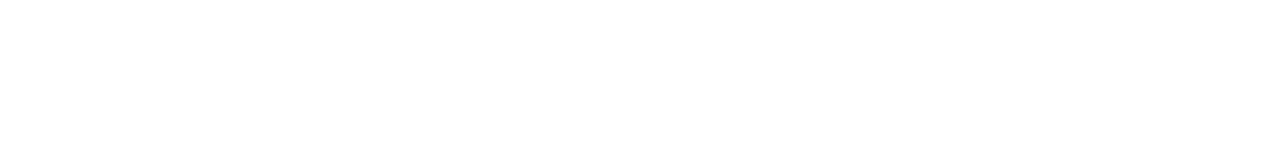
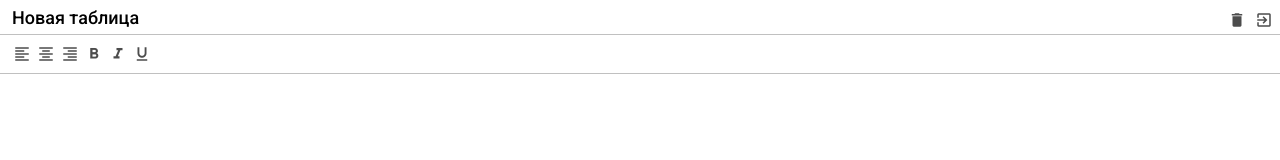
Before and after one commit to andreichirkov/excel, a website built with webpack: page src/index.html in a window 1280 px wide. Built offline with nearby package versions, Linux system fonts and the light colour scheme.

Commit message:
HTML & CSS for header and toolbar

```diff
--- a/package.json
+++ b/package.json
@@ -45,6 +45,7 @@
     "webpack-dev-server": "^3.11.1"
   },
   "dependencies": {
-    "@babel/polyfill": "^7.12.1"
+    "@babel/polyfill": "^7.12.1",
+    "normalize.css": "^8.0.1"
   }
 }
--- a/src/index.html
+++ b/src/index.html
@@ -6,10 +6,54 @@
         content="width=device-width, user-scalable=no, initial-scale=1.0, maximum-scale=1.0, minimum-scale=1.0">
   <meta http-equiv="X-UA-Compatible" content="ie=edge">
   <link rel="shortcut icon" href="favicon.ico">
+  <link href="https://fonts.googleapis.com/icon?family=Material+Icons" rel="stylesheet">
   <title>Pure JS excel</title>
 </head>
 <body>
 
-  <div id="app" class="container"></div>
+  <div id="app" class="container">
+    <div class="excel">
+
+      <div class="excel__header">
+        <input type="text" class="input" value="Новая таблица">
+        <div>
+          <div class="button">
+            <span class="material-icons">delete</span>
+          </div>
+          <div class="button">
+            <span class="material-icons">exit_to_app</span>
+          </div>
+        </div>
+      </div>
+
+      <div class="excel__toolbar">
+        <div class="button">
+          <span class="material-icons">format_align_left</span>
+        </div>
+        <div class="button">
+          <span class="material-icons">format_align_center</span>
+        </div>
+        <div class="button">
+          <span class="material-icons">format_align_right</span>
+        </div>
+        <div class="button">
+          <span class="material-icons">format_bold</span>
+        </div>
+        <div class="button">
+          <span class="material-icons">format_italic</span>
+        </div>
+        <div class="button">
+          <span class="material-icons">format_underlined</span>
+        </div>
+      </div>
+
+      <div class="excel__formula">
+
+      </div>
+
+      <div class="excel__table"></div>
+    </div>
+
+  </div>
 </body>
 </html>
--- /dev/null
+++ b/src/scss/_mixins.scss
@@ -0,0 +1,24 @@
+//цвет по-умолчанию зеленый
+@mixin button($color: green) {
+  height: 24px;
+  min-width: 24px;
+  padding: 3px;
+  text-align: center;
+  position: relative;
+  display: inline-block;
+  color: rgba(0,0,0,.7);
+
+  & span {
+    font-size: 18px;
+  }
+
+  //псевдоселектор active применится только если есть класс active
+  &:active, &.active {
+    color: $color;
+  }
+
+  &:hover {
+    background: #eee;
+    cursor: pointer;
+  }
+}
--- /dev/null
+++ b/src/scss/_variables.scss
@@ -0,0 +1,4 @@
+$header-height: 34px;
+$toolbar-height: 40px;
+
+$border-color: #c0c0c0;
--- /dev/null
+++ b/src/scss/formula.scss
@@ -0,0 +1,6 @@
+@import "variables";
+@import "mixins";
+
+.excel__formula {
+
+}
--- /dev/null
+++ b/src/scss/header.scss
@@ -0,0 +1,46 @@
+@import "variables";
+@import "mixins";
+
+.excel__header {
+  position: absolute;
+  top: 0;
+  right: 0;
+  left: 0;
+  height: $header-height;
+  //верх лево&право низ
+  padding: 8px 4px 0;
+  display: flex;
+  justify-content: space-between;
+
+  //temp
+  //background: antiquewhite;
+
+  .input {
+    margin: 0;
+    padding: 2px 7px;
+    min-width: 1px;
+    color: #000;
+    border: 1px solid transparent;
+    border-radius: 2px;
+    height: 20px;
+    font-size: 18px;
+    line-height: 20px;
+    outline: none;
+    //font-weight: 300;//???
+
+    //ховер раньше фокуса, чтобы фокус имел больший приоритет
+    &:hover {
+      border: 1px solid $border-color;
+    }
+
+    &:focus {
+      border: 2px solid #1a72e8;
+    }
+  }
+
+  .button {
+    //mixin подключается с помощью include и можно передать цвет
+    //при нажатии active получит цвет red (который принимает button)
+    @include button(red)
+  }
+}
--- a/src/scss/index.scss
+++ b/src/scss/index.scss
@@ -1,3 +1,23 @@
-h1 {
-  color: green;
+//~ указывает на папку нод-модули
+@import url('https://fonts.googleapis.com/css2?family=Roboto:wght@100;300;500;700;900&display=swap');
+@import "~normalize.css";
+
+@import "header";
+@import "toolbar";
+@import "formula";
+@import "table";
+
+* {
+  padding: 0;
+  margin: 0;
+  box-sizing: border-box;
 }
+
+body {
+  font-family: 'Roboto', sans-serif;
+  font-size: 12px;
+}
+
+.excel {
+  position: relative;
+}
--- /dev/null
+++ b/src/scss/table.scss
@@ -0,0 +1,6 @@
+@import "variables";
+@import "mixins";
+
+.excel__table {
+
+}
--- /dev/null
+++ b/src/scss/toolbar.scss
@@ -0,0 +1,20 @@
+@import "variables";
+@import "mixins";
+
+.excel__toolbar {
+  //background: darkred;
+
+  height: $toolbar-height;
+  position: absolute;
+  left: 0;
+  right: 0;
+  top: $header-height;
+  border-top: 1px solid $border-color;
+  border-bottom: 1px solid $border-color;
+  padding: 7px 10px;
+  display: flex;
+
+  .button {
+    @include button()
+  }
+}
```
Also changed, not shown: 1 other file.
